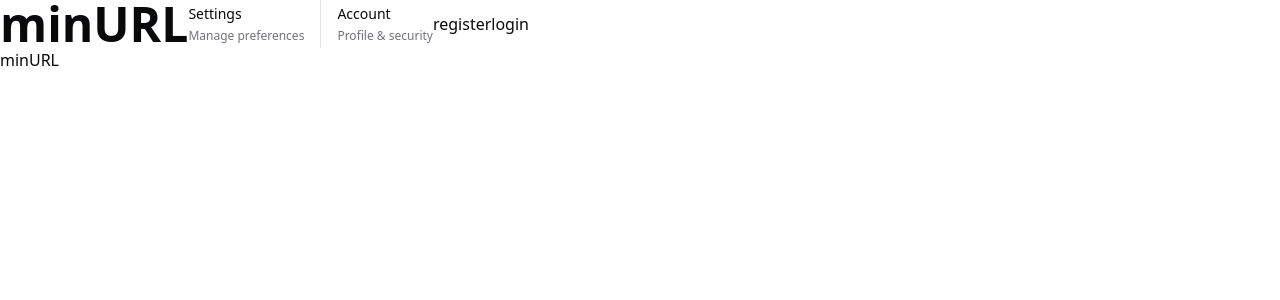
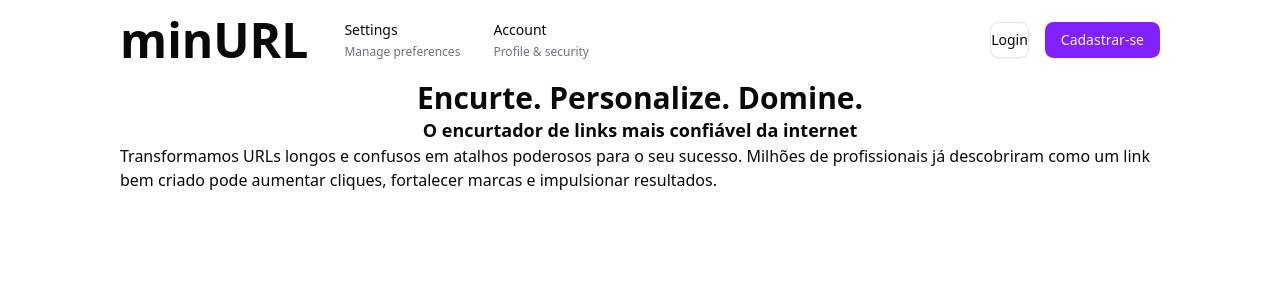
Before and after one commit to RebecaZaia/PTAC-e-PTAS, a Next.js app in the folder frontend/: page / in a window 1280 px wide. Shown: the top 300 px of the page. Built offline with nearby package versions, Linux system fonts and the light colour scheme.

Commit message:
modified:   frontend/src/app/layout.js 	modified:   frontend/src/app/page.js 	new file:   frontend/src/components/ui/tabs.jsx 	modified:   frontend/src/components/ui/topbar-menu.jsx

```diff
--- a/frontend/src/app/layout.js
+++ b/frontend/src/app/layout.js
@@ -23,8 +23,10 @@ export default function RootLayout({ children }) {
       <body
         className={`${geistSans.variable} ${geistMono.variable} antialiased`}
       >
-        <TopbarMenu />
-        {children}
+        <div className="w-260 m-auto">
+          <TopbarMenu />
+          {children}
+        </div>
       </body>
     </html>
   );
--- a/frontend/src/app/page.js
+++ b/frontend/src/app/page.js
@@ -3,7 +3,104 @@ import Image from "next/image";
 export default function Home() {
   return (
     <div>
-      <h1>minURL</h1>
+      <div className=" flex flex-col items-center">
+
+        <div className="flex flex-col items-center">
+          <h1 className="text-3xl font-extrabold">Encurte. Personalize. Domine.</h1>
+          <h2 className="text-lg font-semibold">O encurtador de links mais confiável da internet</h2>
+        </div>
+
+        <p>Transformamos URLs longos e confusos em atalhos poderosos para o seu sucesso. Milhões de profissionais já descobriram como um link bem criado pode aumentar cliques, fortalecer marcas e impulsionar resultados.</p>
+
+      </div>
+
+      <div>
+
+      </div>
+
     </div>
   );
 }
+
+/*import {
+  Card,
+  CardContent,
+  CardDescription,
+  CardHeader,
+  CardTitle,
+} from "@/components/ui/card"
+import {
+  Tabs,
+  TabsContent,
+  TabsList,
+  TabsTrigger,
+} from "@/components/ui/tabs"
+
+export function TabsDemo() {
+  return (
+    <Tabs defaultValue="overview" className="w-[400px]">
+      <TabsList>
+        <TabsTrigger value="overview">Overview</TabsTrigger>
+        <TabsTrigger value="analytics">Analytics</TabsTrigger>
+        <TabsTrigger value="reports">Reports</TabsTrigger>
+        <TabsTrigger value="settings">Settings</TabsTrigger>
+      </TabsList>
+      <TabsContent value="overview">
+        <Card>
+          <CardHeader>
+            <CardTitle>Overview</CardTitle>
+            <CardDescription>
+              View your key metrics and recent project activity. Track progress
+              across all your active projects.
+            </CardDescription>
+          </CardHeader>
+          <CardContent className="text-sm text-muted-foreground">
+            You have 12 active projects and 3 pending tasks.
+          </CardContent>
+        </Card>
+      </TabsContent>
+      <TabsContent value="analytics">
+        <Card>
+          <CardHeader>
+            <CardTitle>Analytics</CardTitle>
+            <CardDescription>
+              Track performance and user engagement metrics. Monitor trends and
+              identify growth opportunities.
+            </CardDescription>
+          </CardHeader>
+          <CardContent className="text-sm text-muted-foreground">
+            Page views are up 25% compared to last month.
+          </CardContent>
+        </Card>
+      </TabsContent>
+      <TabsContent value="reports">
+        <Card>
+          <CardHeader>
+            <CardTitle>Reports</CardTitle>
+            <CardDescription>
+              Generate and download your detailed reports. Export data in
+              multiple formats for analysis.
+            </CardDescription>
+          </CardHeader>
+          <CardContent className="text-sm text-muted-foreground">
+            You have 5 reports ready and available to export.
+          </CardContent>
+        </Card>
+      </TabsContent>
+      <TabsContent value="settings">
+        <Card>
+          <CardHeader>
+            <CardTitle>Settings</CardTitle>
+            <CardDescription>
+              Manage your account preferences and options. Customize your
+              experience to fit your needs.
+            </CardDescription>
+          </CardHeader>
+          <CardContent className="text-sm text-muted-foreground">
+            Configure notifications, security, and themes.
+          </CardContent>
+        </Card>
+      </TabsContent>
+    </Tabs>
+  )
+}*/
--- /dev/null
+++ b/frontend/src/components/ui/tabs.jsx
@@ -0,0 +1,83 @@
+"use client"
+
+import * as React from "react"
+import { cva } from "class-variance-authority";
+import { Tabs as TabsPrimitive } from "radix-ui"
+
+import { cn } from "@/lib/utils"
+
+function Tabs({
+  className,
+  orientation = "horizontal",
+  ...props
+}) {
+  return (
+    <TabsPrimitive.Root
+      data-slot="tabs"
+      data-orientation={orientation}
+      orientation={orientation}
+      className={cn("group/tabs flex gap-2 data-[orientation=horizontal]:flex-col", className)}
+      {...props} />
+  );
+}
+
+const tabsListVariants = cva(
+  "group/tabs-list inline-flex w-fit items-center justify-center rounded-lg p-[3px] text-muted-foreground group-data-[orientation=horizontal]/tabs:h-9 group-data-[orientation=vertical]/tabs:h-fit group-data-[orientation=vertical]/tabs:flex-col data-[variant=line]:rounded-none",
+  {
+    variants: {
+      variant: {
+        default: "bg-muted",
+        line: "gap-1 bg-transparent",
+      },
+    },
+    defaultVariants: {
+      variant: "default",
+    },
+  }
+)
+
+function TabsList({
+  className,
+  variant = "default",
+  ...props
+}) {
+  return (
+    <TabsPrimitive.List
+      data-slot="tabs-list"
+      data-variant={variant}
+      className={cn(tabsListVariants({ variant }), className)}
+      {...props} />
+  );
+}
+
+function TabsTrigger({
+  className,
+  ...props
+}) {
+  return (
+    <TabsPrimitive.Trigger
+      data-slot="tabs-trigger"
+      className={cn(
+        "relative inline-flex h-[calc(100%-1px)] flex-1 items-center justify-center gap-1.5 rounded-md border border-transparent px-2 py-1 text-sm font-medium whitespace-nowrap text-foreground/60 transition-all group-data-[orientation=vertical]/tabs:w-full group-data-[orientation=vertical]/tabs:justify-start hover:text-foreground focus-visible:border-ring focus-visible:ring-[3px] focus-visible:ring-ring/50 focus-visible:outline-1 focus-visible:outline-ring disabled:pointer-events-none disabled:opacity-50 group-data-[variant=default]/tabs-list:data-[state=active]:shadow-sm group-data-[variant=line]/tabs-list:data-[state=active]:shadow-none dark:text-muted-foreground dark:hover:text-foreground [&_svg]:pointer-events-none [&_svg]:shrink-0 [&_svg:not([class*='size-'])]:size-4",
+        "group-data-[variant=line]/tabs-list:bg-transparent group-data-[variant=line]/tabs-list:data-[state=active]:bg-transparent dark:group-data-[variant=line]/tabs-list:data-[state=active]:border-transparent dark:group-data-[variant=line]/tabs-list:data-[state=active]:bg-transparent",
+        "data-[state=active]:bg-background data-[state=active]:text-foreground dark:data-[state=active]:border-input dark:data-[state=active]:bg-input/30 dark:data-[state=active]:text-foreground",
+        "after:absolute after:bg-foreground after:opacity-0 after:transition-opacity group-data-[orientation=horizontal]/tabs:after:inset-x-0 group-data-[orientation=horizontal]/tabs:after:bottom-[-5px] group-data-[orientation=horizontal]/tabs:after:h-0.5 group-data-[orientation=vertical]/tabs:after:inset-y-0 group-data-[orientation=vertical]/tabs:after:-right-1 group-data-[orientation=vertical]/tabs:after:w-0.5 group-data-[variant=line]/tabs-list:data-[state=active]:after:opacity-100",
+        className
+      )}
+      {...props} />
+  );
+}
+
+function TabsContent({
+  className,
+  ...props
+}) {
+  return (
+    <TabsPrimitive.Content
+      data-slot="tabs-content"
+      className={cn("flex-1 outline-none", className)}
+      {...props} />
+  );
+}
+
+export { Tabs, TabsList, TabsTrigger, TabsContent, tabsListVariants }
--- a/frontend/src/components/ui/topbar-menu.jsx
+++ b/frontend/src/components/ui/topbar-menu.jsx
@@ -1,10 +1,11 @@
 import { Separator } from "./separator";
+import { Button } from "./button";
 
  export default function TopbarMenu() {
     return (
-        <header className="flex">
+        <header className="flex items-center h-20 gap-9 ">
             <h1 className="text-5xl font-extrabold">minURL</h1>
-            <nav className="flex">
+            <nav className="flex justify-between items-center w-full">
                 <div className="flex items-center gap-2 text-sm md:gap-4">
                     <div className="flex flex-col gap-1">
                         <span className="font-medium">Settings</span>
@@ -16,8 +17,10 @@ import { Separator } from "./separator";
                         <span className="text-muted-foreground text-xs">Profile & security</span>
                     </div>
                 </div>
-                <button>register</button>
-                <button>login</button>
+                <div className="flex gap-4">
+                    <Button variant="outline" size='ms' >Login</Button>
+                    <Button>Cadastrar-se</Button>
+                    </div>
             </nav>
         </header>
     );
```
